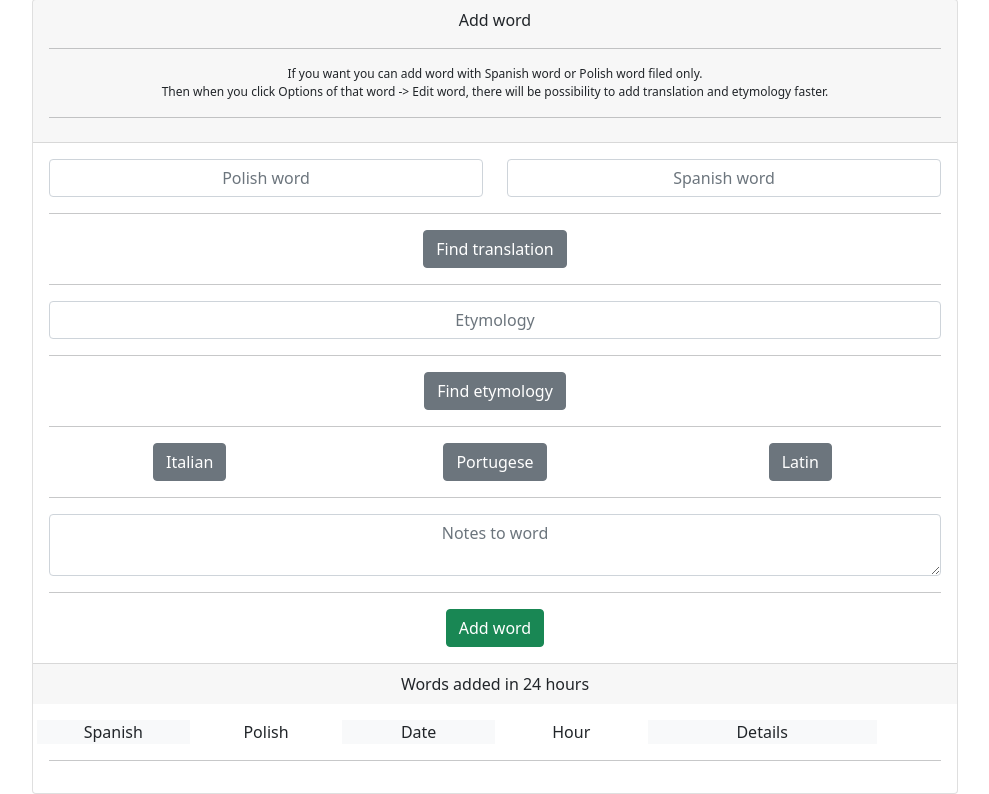
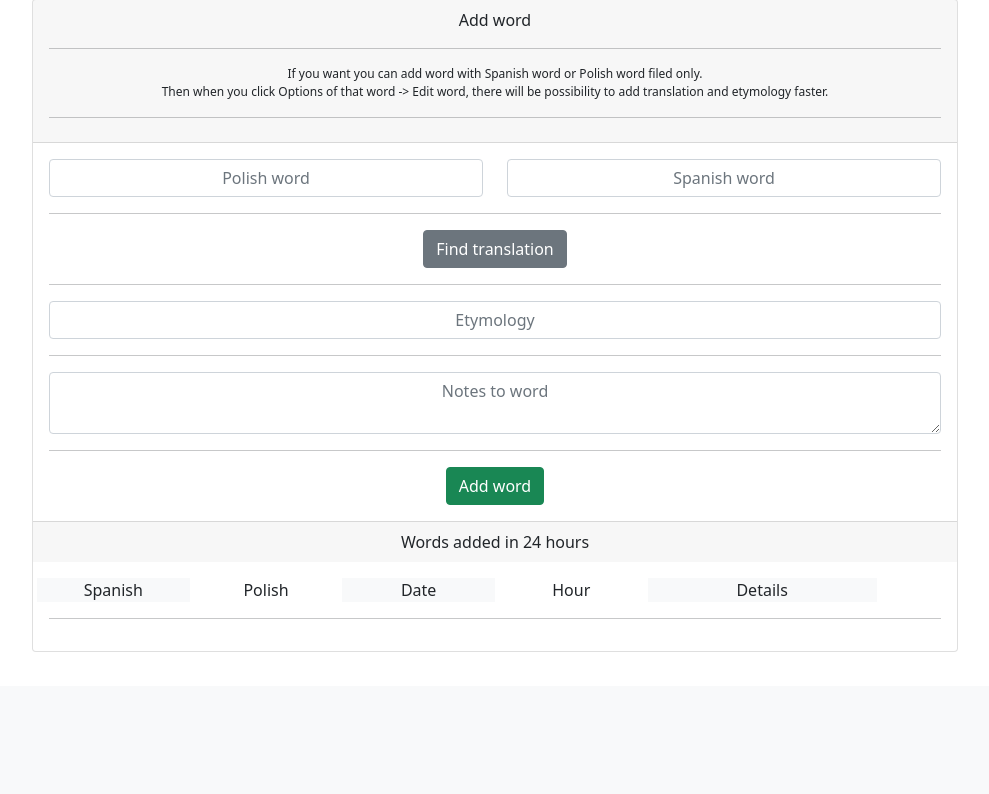
Before and after one commit to RoofBite/SpanishClipboard, a Django app: page /add_word/ in a window 1280 px wide. Shown: the part 114-908 px from the top of the page, without its empty margins (145-1134 px from the left). After the commit the page ends 766 px from the top, so only its background shows below. Run offline with Django 3.2, Linux system fonts and the light colour scheme; a user stored in the database is signed in; data comes from the database, SQL or seed files in the repository; both versions use the stored data as it was after the commit; some libraries are stand-ins or nearby versions.

Commit message:
add_word and view_word html's edited, in edit_word "}" added

```diff
--- a/clipboard/templates/clipboard/add_word.html
+++ b/clipboard/templates/clipboard/add_word.html
@@ -41,35 +41,16 @@
                             <section class="row">
                                 <article class="col-sm-12 text-center">
                                     <hr>
-                                    <a href="https://context.reverso.net/translation/spanish-polish/" target="_blank" class="btn btn-secondary">Find translation</a>
+                                    <a href="https://context.reverso.net/translation/polish-spanish/" target="_blank" class="btn btn-secondary">Find translation</a>
 
                                     <div class="form-group">
                                         <hr>
                                         {% render_field form.etymology type="text" class="form-control text-center"  placeholder="Etymology" %}
                                     </div>
-                                    <hr>
-                                    <a href="http://etimologias.dechile.net/" target="_blank" class="btn btn-secondary">Find etymology</a>
 
-                                    <hr>
                                 </article>
                             </section>
-                            <section class="row">
-                                <article class="col-sm-4 text-center">
-                                    <div class="form-group">
-                                        <a href="#" class="btn btn-secondary">Italian</a>
-                                    </div>
-                                </article>
-                                <article class="col-sm-4 text-center">
-                                    <div class="form-group">
-                                        <a href="#" class="btn btn-secondary">Portugese</a>
-                                    </div>
-                                </article>
-                                <article class="col-sm-4 text-center">
-                                    <div class="form-group">
-                                        <a href="#" class="btn btn-secondary">Latin</a>
-                                    </div>
-                                </article>
-                            </section>
+
                             <section class="row">
                                 <article class="col-sm-12 text-center">
                                     <hr>
--- a/clipboard/templates/clipboard/edit_word.html
+++ b/clipboard/templates/clipboard/edit_word.html
@@ -97,7 +97,7 @@
                             </section>
 
                             <button type="submit" class="btn btn-success ">Save word</button>
-                            <a type="submit" class="btn btn-secondary" href="{% url 'add_word' %">&#8592 Go back</a>
+                            <a type="submit" class="btn btn-secondary" href="{% url 'add_word' %}">&#8592 Go back</a>
 
                         </form>
 
--- a/clipboard/templates/clipboard/view_word.html
+++ b/clipboard/templates/clipboard/view_word.html
@@ -69,10 +69,12 @@
                                 <hr>
                             </article>
                         </section>
-
+                        <div class="card-header">
+                            Creation date
+                          </div>
                         <section class="row">
 
-                            <article class="col-sm-6 text-center bg-light">
+                            <article class="col-sm-6 text-center bg-white">
 
                                 {{word_instance.date_added.date}}
 
```
Also changed, not shown: db.sqlite3.
